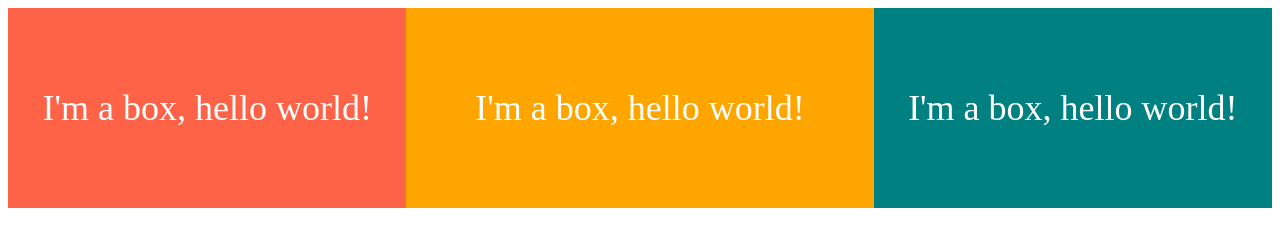
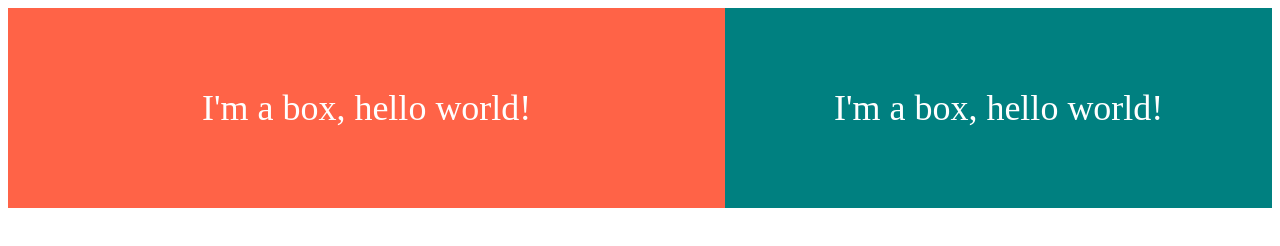
Before and after one commit to moztiq/nc-css-layout, a website built with Vite: page index.html in a window 1280 px wide. Built offline with nearby package versions, Linux system fonts and the light colour scheme.

Commit message:
flex-basis

```diff
--- a/index.html
+++ b/index.html
@@ -10,7 +10,6 @@
     <div class="father">
       <div class="box">I'm a box, hello world!</div>
       <div class="box">I'm a box, hello world!</div>
-      <div class="box">I'm a box, hello world!</div>
     </div>
   </body>
 </html>
--- a/style.css
+++ b/style.css
@@ -17,18 +17,13 @@
 
 .box:first-child {
   background-color: tomato;
-  flex-grow: 1;
-  flex-shrink: 3;
-}
-
-.box:nth-child(2) {
-  background-color: orange;
-  flex-grow: 2;
-  flex-shrink: 0;
+  /*flex-grow: 1;*/
+  /*flex-shrink: 0;*/
+  /*flex-basis: 500px;*/
+  flex: 1 0 500px;
 }
 
 .box:last-child {
   background-color: teal;
   flex-grow: 1;
-  flex-shrink: 1;
 }
```
